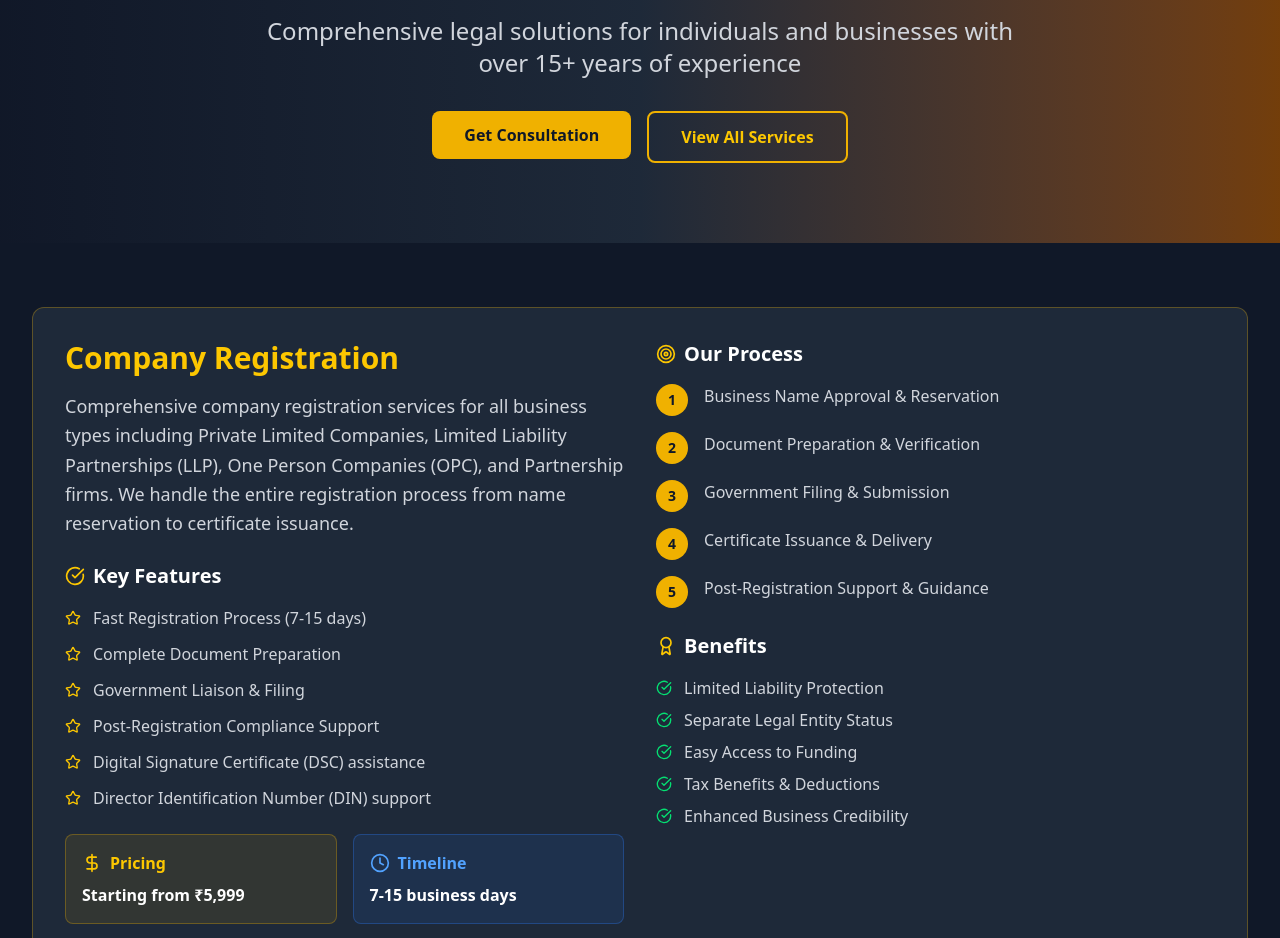
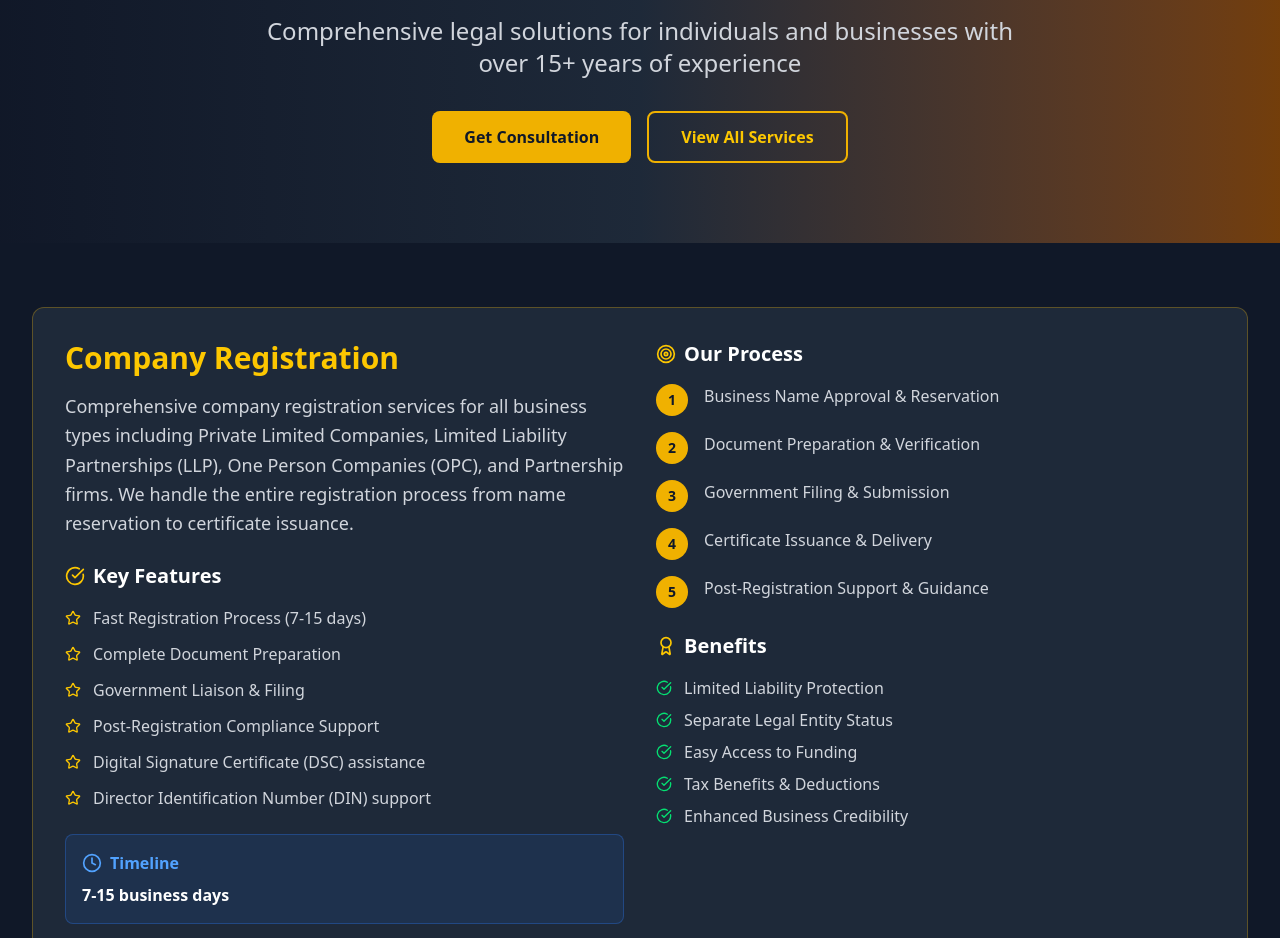
Before and after one commit to chaitu347/finvis.co.in, a React (Vite) app: page /services in a window 1280 px wide. Shown: the part 214-1152 px from the top of the page. Built offline with nearby package versions, Linux system fonts and the light colour scheme.

Commit message:
more naviagte changes in the services

```diff
--- a/src/components/Home.jsx
+++ b/src/components/Home.jsx
@@ -74,7 +74,7 @@ const Home = () => {
           <div className="space-y-6 sm:space-y-8">
             {/* Main Quote */}
             <div className="pt-18 space-y-4 sm:space-y-6">
-              <h1 className="text-3xl sm:text-4xl md:text-5xl lg:text-6xl xl:text-7xl font-bold text-white leading-tight">
+              <h1 className="text-1xl sm:text-1xl md:text-1xl lg:text-5xl xl:text-5xl font-bold text-white leading-tight">
                 <span className="text-amber-400">"Justice</span> is the constant and
                 <br className="hidden sm:block" />
                 perpetual will to give each person
--- a/src/components/LawyerServicesWebsite.jsx
+++ b/src/components/LawyerServicesWebsite.jsx
@@ -1,9 +1,9 @@
 import React, { useState, useEffect } from 'react';
 import { ChevronDown, Scale, Building, Users, Heart, Briefcase, FileText, Shield, Gavel, Home, Phone, Mail, MapPin, Clock, CheckCircle, Star, Award, Calendar, DollarSign, BookOpen, Target } from 'lucide-react';
-import { Outlet, Link } from "react-router-dom";
+
 const LawyerServicesWebsite = () => {
   const [activeDropdown, setActiveDropdown] = useState(null);
-  const [mobileMenuOpen, setMobileMenuOpen] = useState(false); // Add this line
+  const [mobileMenuOpen, setMobileMenuOpen] = useState(false);
   const [isMobile, setIsMobile] = useState(false);
 
   useEffect(() => {
@@ -92,7 +92,6 @@ const LawyerServicesWebsite = () => {
   ];
 
   const serviceDetails = {
-    // Corporate Law Services
     'company-registration': {
       title: 'Company Registration',
       description: 'Comprehensive company registration services for all business types including Private Limited Companies, Limited Liability Partnerships (LLP), One Person Companies (OPC), and Partnership firms. We handle the entire registration process from name reservation to certificate issuance.',
@@ -111,7 +110,6 @@ const LawyerServicesWebsite = () => {
         'Certificate Issuance & Delivery',
         'Post-Registration Support & Guidance'
       ],
-      pricing: 'Starting from ₹5,999',
       timeline: '7-15 business days',
       benefits: [
         'Limited Liability Protection',
@@ -139,7 +137,6 @@ const LawyerServicesWebsite = () => {
         'Revision & Finalization',
         'Legal Compliance Check'
       ],
-      pricing: 'Starting from ₹2,999',
       timeline: '3-7 business days',
       benefits: [
         'Legal Protection & Compliance',
@@ -943,6 +940,7 @@ const LawyerServicesWebsite = () => {
         'Peace of Mind'
       ]
     }
+    // Add other service details here...
   };
 
   const scrollToSection = (sectionId) => {
@@ -950,22 +948,21 @@ const LawyerServicesWebsite = () => {
     if (element) {
       element.scrollIntoView({ behavior: 'smooth' });
     }
-  setActiveDropdown(null); // This closes all dropdowns
+    setActiveDropdown(null);
   };
 
-// Add this new function for mobile navigation
   const handleMobileNavigation = (sectionId) => {
     scrollToSection(sectionId);
-  setActiveDropdown(null); // Close service dropdown
-  setMobileMenuOpen(false); // Close mobile menu - Add this line
+    setActiveDropdown(null);
+    setMobileMenuOpen(false);
   };
 
   return (
     <div className="min-h-screen bg-gray-900 text-white">
+
       {/* Navbar */}
       <nav className="bg-gray-800 border-b border-yellow-500 sticky top-0 z-50">
         <div className="max-w-7xl mx-auto px-4 sm:px-6 lg:px-8">
-          <Link to="/" >
           <div className="flex justify-between h-16">
             <div className="flex-shrink-0">
               <div className="h-10 w-auto sm:h-12 md:h-14 lg:h-16">
@@ -974,10 +971,8 @@ const handleMobileNavigation = (sectionId) => {
                   className="h-full w-auto"
                   xmlns="http://www.w3.org/2000/svg"
                 >
-                  {/* Transparent background for navbar */}
                   <rect width="1200" height="400" fill="transparent"/>
 
-                  {/* Shield with pillar icon */}
                   <g transform="translate(80, 60)">
                     <path
                       d="M40 20 C40 20, 40 10, 60 10 L160 10 C180 10, 180 20, 180 20 L180 160 C180 180, 160 200, 140 220 L110 250 L80 220 C60 200, 40 180, 40 160 Z"
@@ -987,23 +982,16 @@ const handleMobileNavigation = (sectionId) => {
                       strokeLinejoin="round"
                     />
 
-                    {/* Inner pillar design */}
                     <g transform="translate(70, 40)">
-                      {/* Top bar */}
                       <rect x="10" y="10" width="60" height="8" fill="#fbbf24" rx="4"/>
-
-                      {/* Pillar columns */}
                       <rect x="15" y="25" width="8" height="120" fill="#fbbf24" rx="4"/>
                       <rect x="32" y="25" width="8" height="120" fill="#fbbf24" rx="4"/>
                       <rect x="49" y="25" width="8" height="120" fill="#fbbf24" rx="4"/>
                       <rect x="66" y="25" width="8" height="120" fill="#fbbf24" rx="4"/>
-
-                      {/* Base */}
                       <rect x="10" y="150" width="60" height="12" fill="#fbbf24" rx="4"/>
                     </g>
                   </g>
 
-                  {/* FINVIS text */}
                   <text
                     x="320"
                     y="180"
@@ -1016,7 +1004,6 @@ const handleMobileNavigation = (sectionId) => {
                     FINVIS
                   </text>
 
-                  {/* ASSOCIATES text */}
                   <text
                     x="320"
                     y="260"
@@ -1029,7 +1016,6 @@ const handleMobileNavigation = (sectionId) => {
                     ASSOCIATES
                   </text>
 
-                  {/* LAW FIRM text */}
                   <text
                     x="320"
                     y="320"
@@ -1044,8 +1030,6 @@ const handleMobileNavigation = (sectionId) => {
                 </svg>
               </div>
             </div>
-
-
 
             {/* Desktop Navigation */}
             <div className="hidden md:flex items-center space-x-1">
@@ -1084,29 +1068,27 @@ const handleMobileNavigation = (sectionId) => {
             {/* Mobile menu button */}
             <div className="md:hidden flex items-center">
               <button
-  onClick={() => setMobileMenuOpen(!mobileMenuOpen)} // Change this line
+                onClick={() => setMobileMenuOpen(!mobileMenuOpen)}
                 className="text-white hover:text-yellow-400"
               >
                 <div className="w-6 h-6 flex flex-col justify-center space-y-1">
-    <div className={`h-0.5 bg-current transition-all ${mobileMenuOpen ? 'rotate-45 translate-y-1' : ''}`}></div> {/* Change this */}
-    <div className={`h-0.5 bg-current transition-all ${mobileMenuOpen ? 'opacity-0' : ''}`}></div> {/* Change this */}
-    <div className={`h-0.5 bg-current transition-all ${mobileMenuOpen ? '-rotate-45 -translate-y-1' : ''}`}></div> {/* Change this */}
+                  <div className={`h-0.5 bg-current transition-all ${mobileMenuOpen ? 'rotate-45 translate-y-1' : ''}`}></div>
+                  <div className={`h-0.5 bg-current transition-all ${mobileMenuOpen ? 'opacity-0' : ''}`}></div>
+                  <div className={`h-0.5 bg-current transition-all ${mobileMenuOpen ? '-rotate-45 -translate-y-1' : ''}`}></div>
                 </div>
               </button>
             </div>
           </div>
-          </Link>
 
           {/* Mobile Navigation */}
-          {/* Mobile Navigation */}
-{mobileMenuOpen && ( // Change this line
+          {mobileMenuOpen && (
             <div className="md:hidden border-t border-yellow-500">
               <div className="py-4 space-y-2">
                 {services.map((service) => (
                   <div key={service.id}>
                     <button
                       onClick={() => setActiveDropdown(activeDropdown === service.id ? null : service.id)}
-            className="flex items-center justify-between w-full px-4 py-2 text-left text-white hover:text-yellow-400 hover:bg-gray-700 rounded-md transition-colors" // Add hover styles
+                      className="flex items-center justify-between w-full px-4 py-2 text-left text-white hover:text-yellow-400 hover:bg-gray-700 rounded-md transition-colors"
                     >
                       <div className="flex items-center">
                         <service.icon className="h-4 w-4 mr-2" />
@@ -1120,7 +1102,7 @@ const handleMobileNavigation = (sectionId) => {
                           <button
                             key={subService.id}
                             onClick={() => handleMobileNavigation(subService.id)}
-                  className="block w-full text-left px-4 py-3 text-sm text-gray-300 hover:text-yellow-400 hover:bg-gray-700 rounded-md transition-colors border-l-2 border-transparent hover:border-yellow-400" // Enhanced hover styles
+                            className="block w-full text-left px-4 py-3 text-sm text-gray-300 hover:text-yellow-400 hover:bg-gray-700 rounded-md transition-colors border-l-2 border-transparent hover:border-yellow-400"
                           >
                             {subService.name}
                           </button>
@@ -1145,16 +1127,12 @@ const handleMobileNavigation = (sectionId) => {
             Comprehensive legal solutions for individuals and businesses with over 15+ years of experience
           </p>
           <div className="flex flex-col sm:flex-row gap-4 justify-center">
-            <Link to="/contactus">
             <button className="bg-yellow-500 text-gray-900 px-8 py-3 rounded-lg font-semibold hover:bg-yellow-400 transition-colors">
               Get Consultation
             </button>
-            </Link>
-            <Link to="/services">
             <button className="border-2 border-yellow-500 text-yellow-400 px-8 py-3 rounded-lg font-semibold hover:bg-yellow-500 hover:text-gray-900 transition-colors">
               View All Services
             </button>
-            </Link>
           </div>
         </div>
       </section>
@@ -1184,21 +1162,12 @@ const handleMobileNavigation = (sectionId) => {
                     </ul>
                   </div>
 
-                  <div className="grid sm:grid-cols-2 gap-4 mb-6">
-                    <div className="bg-yellow-500/10 p-4 rounded-lg border border-yellow-500/30">
-                      <div className="flex items-center mb-2">
-                        <DollarSign className="h-5 w-5 text-yellow-400 mr-2" />
-                        <span className="font-semibold text-yellow-400">Pricing</span>
-                      </div>
-                      <p className="text-white font-semibold">{details.pricing}</p>
-                    </div>
-                    <div className="bg-blue-500/10 p-4 rounded-lg border border-blue-500/30">
+                  <div className="bg-blue-500/10 p-4 rounded-lg border border-blue-500/30 mb-6">
                     <div className="flex items-center mb-2">
                       <Clock className="h-5 w-5 text-blue-400 mr-2" />
                       <span className="font-semibold text-blue-400">Timeline</span>
                     </div>
                     <p className="text-white font-semibold">{details.timeline}</p>
-                    </div>
                   </div>
                 </div>
 
@@ -1240,9 +1209,6 @@ const handleMobileNavigation = (sectionId) => {
           </section>
         ))}
       </div>
-
-
-
     </div>
   );
 };
```
Lines whose indentation alone changed are shown as unchanged.
